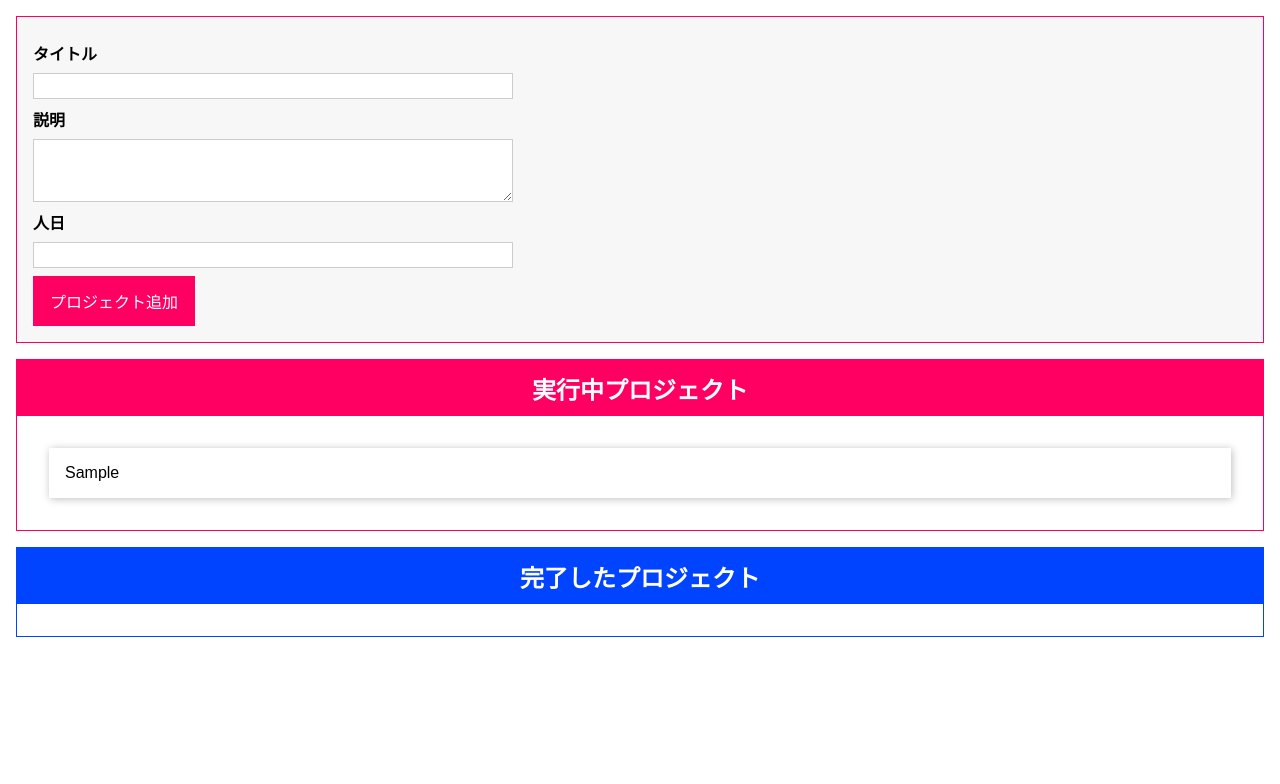
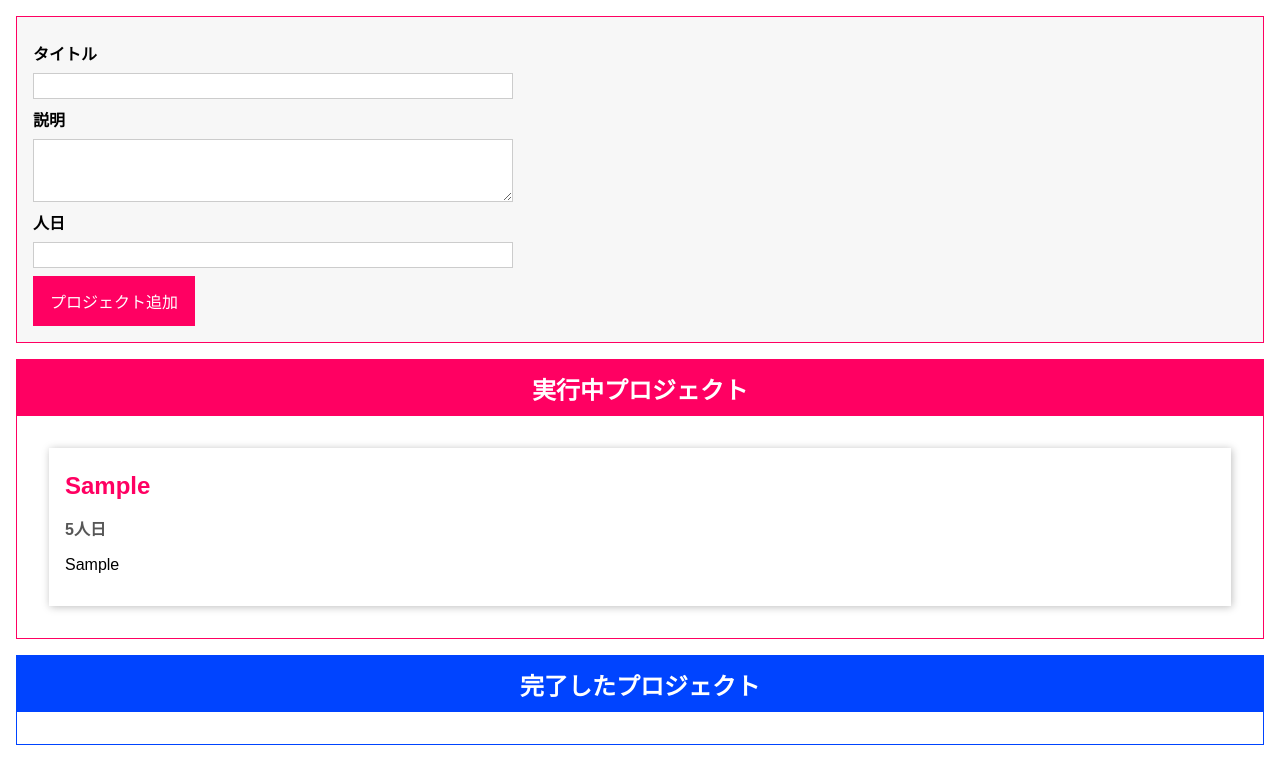
Before and after one commit to shouta-nakashima/types-first-app, a website with bundled scripts: page index.html in a window 1280 px wide. Both pictures are taken after typing "Sample", "Sample", "5" into the empty fields and a click on the button "プロジェクト追加". Built offline with nearby package versions, Linux system fonts and the light colour scheme.

Commit message:
set projects display

```diff
--- a/index.html
+++ b/index.html
@@ -27,7 +27,11 @@
       </form>
     </template>
     <template id="single-project">
-      <li></li>
+      <li>
+        <h2></h2>
+        <h3></h3>
+        <p></p>
+      </li>
     </template>
     <template id="project-list">
       <section class="projects">
--- a/src/app.ts
+++ b/src/app.ts
@@ -124,6 +124,31 @@ abstract class Component<T extends HTMLElement,U extends HTMLElement> {
   }
 }
 
+//project item
+class ProjectItem extends Component<HTMLUListElement, HTMLLIElement> {
+  private project: Project
+  get manday() {
+    if (this.project.manday < 20) {
+      return this.project.manday.toString() + '人日'
+    } else {
+      return (this.project.manday / 20).toString() + '人月'
+    }
+  }
+  constructor(hostId: string, project: Project) {
+    super("single-project", hostId, false, project.id)
+    this.project = project
+
+    this.configure()
+    this.renderContent()
+  }
+  configure() { }
+  renderContent() {
+    this.element.querySelector('h2')!.textContent = this.project.title
+    this.element.querySelector('h3')!.textContent = this.manday
+    this.element.querySelector('p')!.textContent = this.project.description
+  }
+}
+
 //Projectlist class
 class ProjectList extends Component<HTMLDivElement,HTMLElement>{
   assignedProject: Project[]
@@ -158,9 +183,7 @@ class ProjectList extends Component<HTMLDivElement,HTMLElement>{
     const listEl = document.getElementById(`${this.type}-projects-list`)! as HTMLUListElement
     listEl.innerHTML = '';
     for (const prjItem of this.assignedProject) {
-      const listItem = document.createElement('li')
-      listItem.textContent = prjItem.title
-      listEl.appendChild(listItem)
+      new ProjectItem(listEl.id, prjItem)
     }
   }
 }
```
Also changed, not shown: dist/app.js.
